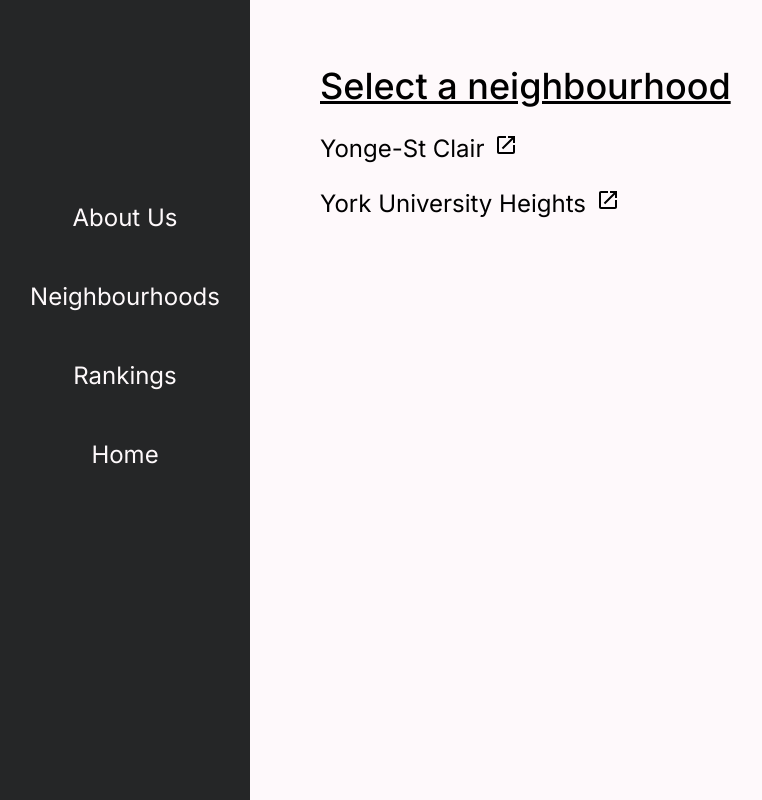
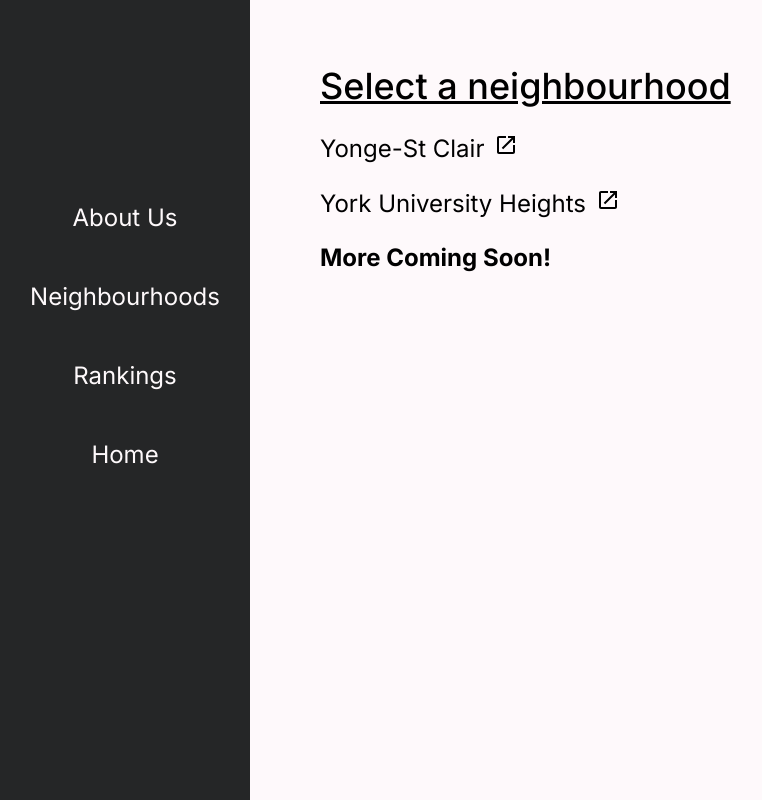
Before and after one commit to rafeerahman/Neighbourhoodly, a React (Create React App) app in the folder neighbourhood.ly/: page /Neighbourhoods in a window 1280 px wide. Shown: the whole page, without its empty margins (0-762 px from the left). Built offline with nearby package versions, Linux system fonts and the light colour scheme.

Commit message:
small update to neighbourhoods

```diff
--- a/neighbourhood.ly/src/App.js
+++ b/neighbourhood.ly/src/App.js
@@ -98,6 +98,7 @@ class App extends React.Component {
         },
         {
             user: this.state.users[1],
+            neighbourhoodTitle: "York University Heights",
             avatar: pickachuAvatar,
             reviewTitle: "Lots of things to do",
             date: "2022/03/01",
@@ -198,7 +199,8 @@ class App extends React.Component {
                         avgUserRating={neighbourhood.avgUserRating}
                         />)
                     }/>
-                ))}
+                ))
+            }
             </Switch>
 
         </BrowserRouter>
--- a/neighbourhood.ly/src/components/NeighbourhoodList.js
+++ b/neighbourhood.ly/src/components/NeighbourhoodList.js
@@ -23,6 +23,7 @@ export class NeighbourhoodList extends Component {
                     neighbourhoodName={neighbourhood.title} />
                 )
             })}
+        <h2>More Coming Soon!</h2>
       </ul>
     )
   }
```
